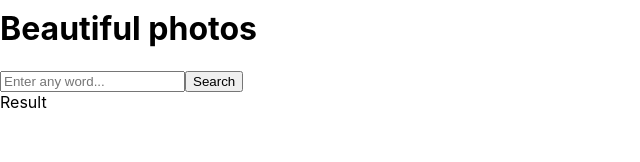
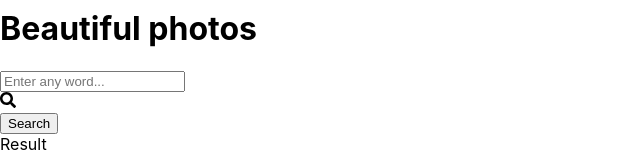
Before and after one commit to Luise8/find-images-app, a React (Create React App) app: page /search/1 in a window 1280 px wide. Shown: the part 440-602 px from the top of the page, without its empty margins (0-640 px from the left). Built offline with nearby package versions, Linux system fonts and the light colour scheme.

Commit message:
Add icon magnifying-glass

```diff
--- a/src/components/search-form/index.js
+++ b/src/components/search-form/index.js
@@ -2,6 +2,7 @@ import React from "react";
 import Button from "../button";
 import { useState } from "react";
 import { useNavigate } from "react-router-dom";
+import { FaSearch } from "react-icons/fa";
 
 export default function SearchForm() {
   const [keyword, setKeyword] = useState("");
@@ -18,13 +19,18 @@ export default function SearchForm() {
   return (
     <>
       <form className="form" action="submit" onSubmit={handleSubmit}>
+        <div className="form__container-search-bar">
           <input
             value={keyword}
             className="form__input"
             type="text"
             onChange={handleChange}
-          placeholder="Enter any word..."
+            placeholder={"Enter any word..."}
           />
+          <div className="form__container-magnifying-glass">
+            <FaSearch className="form__magnifying-glass"></FaSearch>
+          </div>
+        </div>
         <Button>Search</Button>
       </form>
     </>
```
Lines whose indentation alone changed are shown as unchanged.
